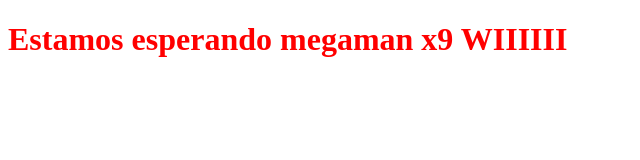
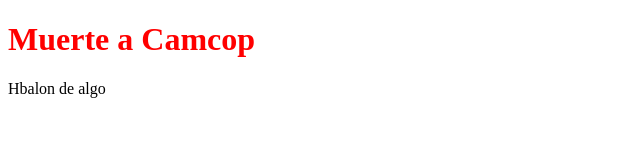
Before and after one commit to KazutoBlackjonDC/04_git_intro, a plain HTML site: page index.html in a window 1280 px wide. Shown: the whole page, without its empty margins (0-640 px from the left). Drawn offline with Linux system fonts and the light colour scheme.

Commit message:
titulo modificado y algo escrito

```diff
--- a/index.html
+++ b/index.html
@@ -10,8 +10,9 @@
 
 </head>
 <body>
-    <h1 class="AVISO">Estamos esperando megaman x9 WIIIIII</h1>
+    <h1 class="AVISO">Muerte a Camcop</h1>
 
+<p>Hbalon de algo</p>
 <script src="js/script.js"></script>
 </body>
 </html>
```
